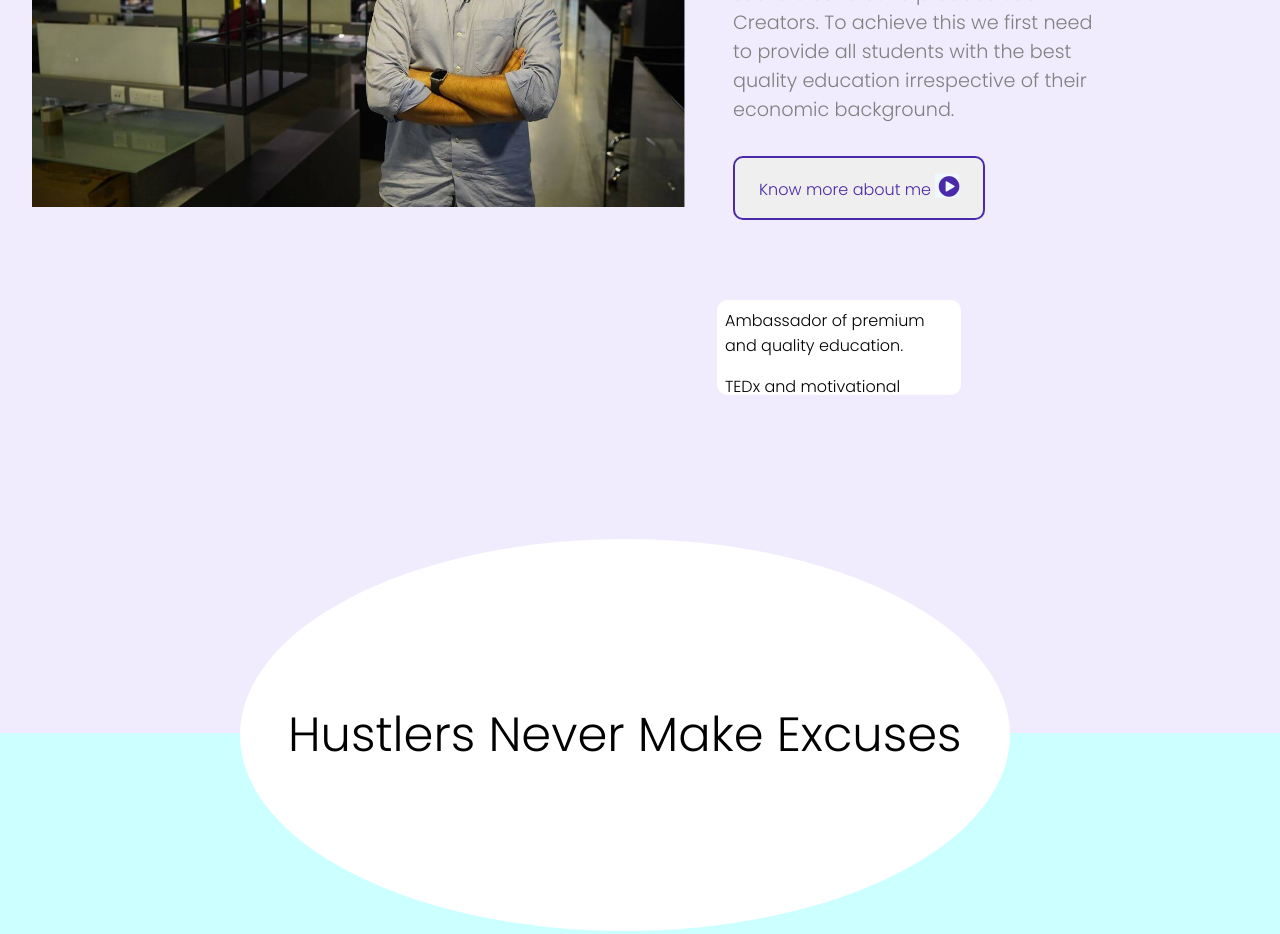
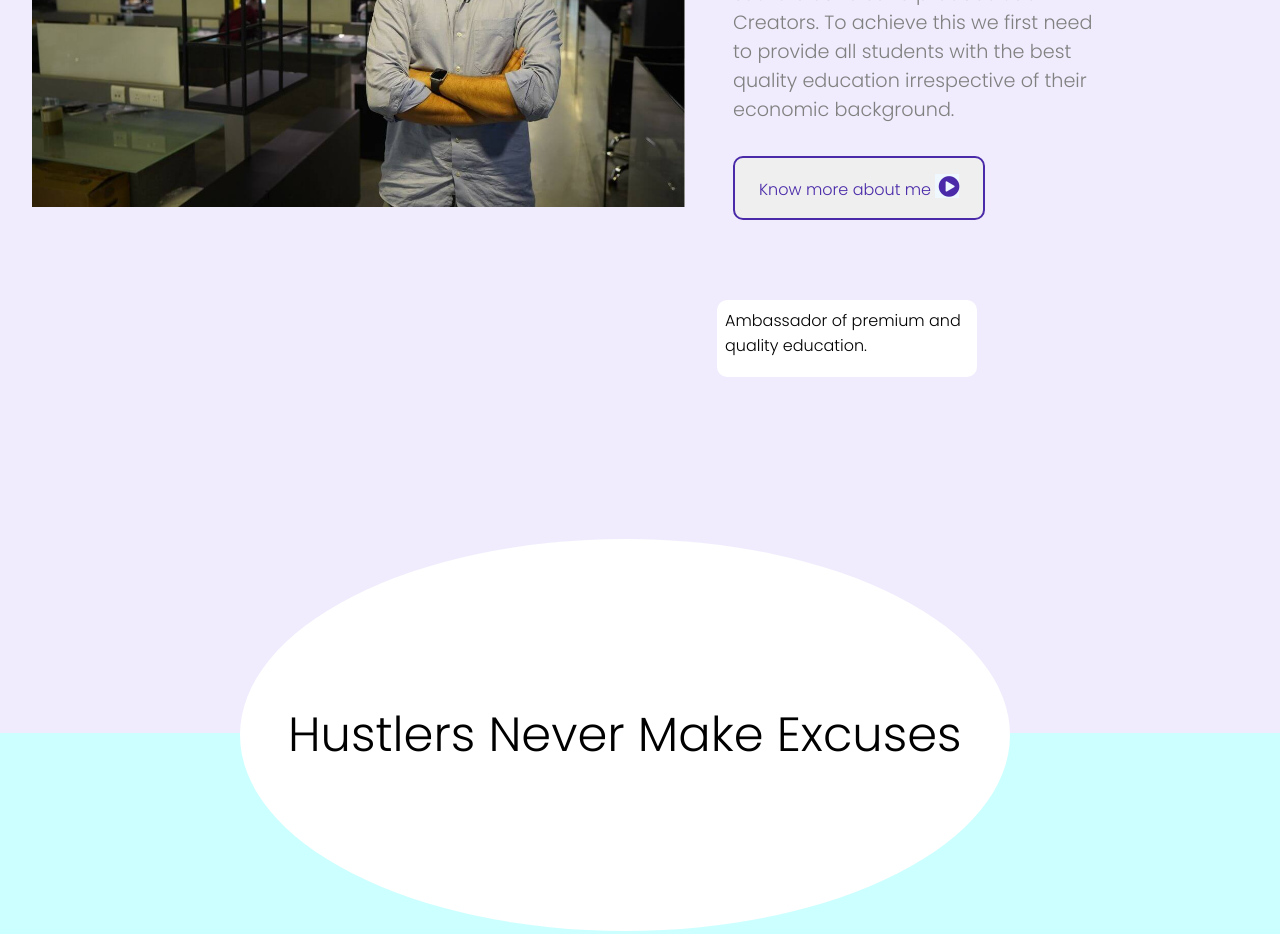
Before and after one commit to nayakswadhin/Webwiz-Task2, a plain HTML site: page index.html in a window 1280 px wide. Shown: the part 2897-3831 px from the top of the page. Drawn offline with Linux system fonts and the light colour scheme.

Commit message:
Second commit

```diff
--- a/index.css
+++ b/index.css
@@ -203,8 +203,8 @@ h1{
 }
 .intro-highlight{
     border-radius: 10px;
-    width: 46%;
-    height: 11%;
+    width: 49%;
+    height: 9%;
     overflow: auto;
     background-color: white;
     color: black;
@@ -214,6 +214,19 @@ h1{
 }
 .intro-highlight li{
     padding: 0.5rem;
+}
+.intro-highlight::-webkit-scrollbar-thumb{
+    border-radius: 10px;
+    background-color: black;
+}
+.intro-highlight::-webkit-scrollbar {
+    width: 5px;
+}
+.intro-highlight::-webkit-scrollbar-track{
+   margin: 5px;
+   background-color: grey;
+   border-radius: 10px;
+   opacity: 0.1;
 }
 #channel-container{
     position: relative;
--- a/style.css
+++ b/style.css
@@ -1,9 +1,6 @@
 @media(max-width:1070px){
     html{
         font-size: 70%;
-    }
-    #navbar{
-        flex-direction: column;
     }
     #home{
         flex-direction: column;
@@ -13,7 +10,6 @@
     #media-links{
         display: none;
     }
-
     .batches{
         width: 60%;
     }
@@ -31,6 +27,10 @@
     .intro2{
         margin: 2rem 1rem;
         padding: 1rem;
+    }
+    .intro-highlight{
+        margin: 3rem 0rem 10rem;
+        width: 100%;
     }
     .motivation-para{
         margin: -12.5rem 0rem;
@@ -78,6 +78,12 @@
         margin-left: 0;
         margin: 0rem;
     }
+    .ak-container h2{
+        font-size: 2.5rem;
+    }
+    .ak-container a{
+        font-size: 1.7rem;
+    }
 }
 @media(max-width:650px){
     .homeImg{
```
